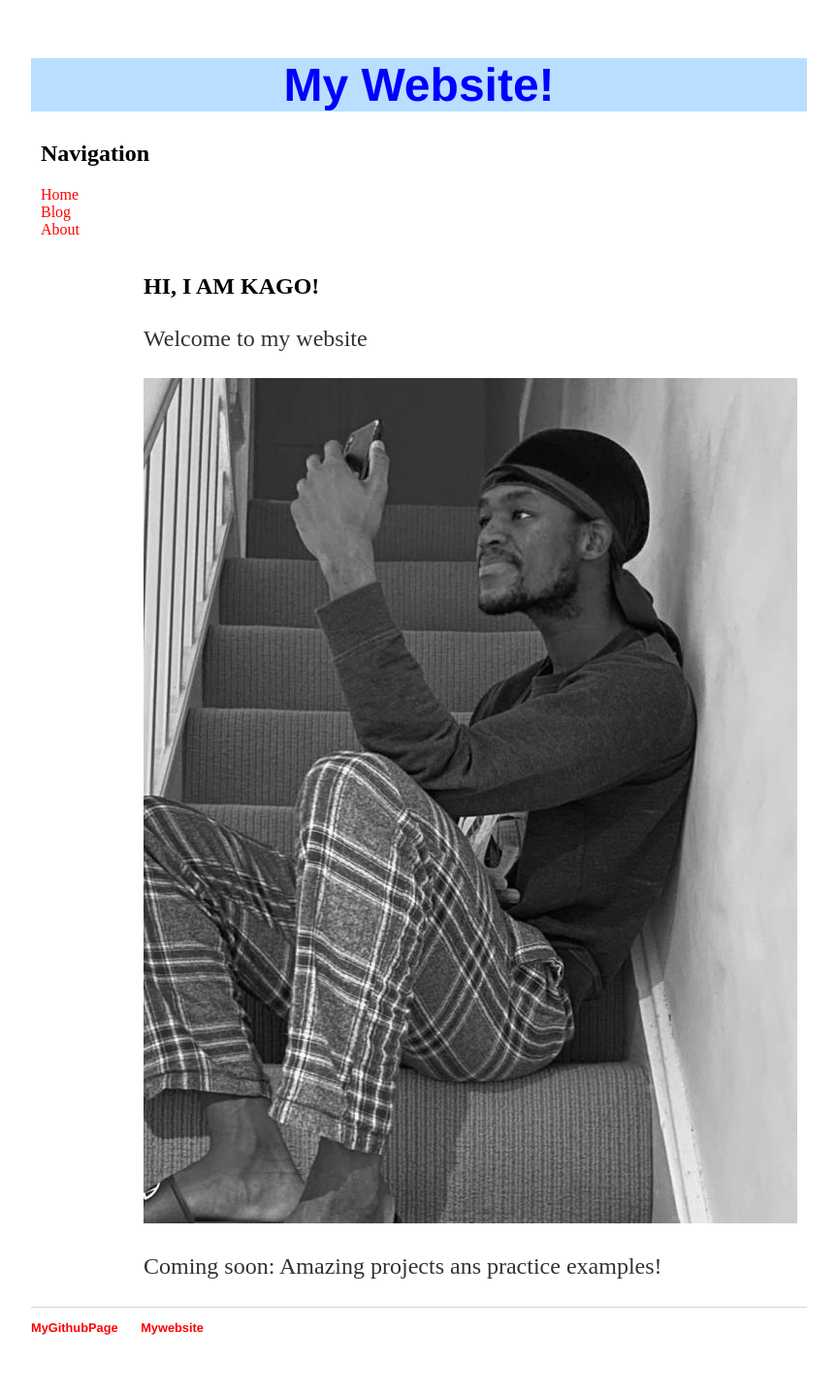
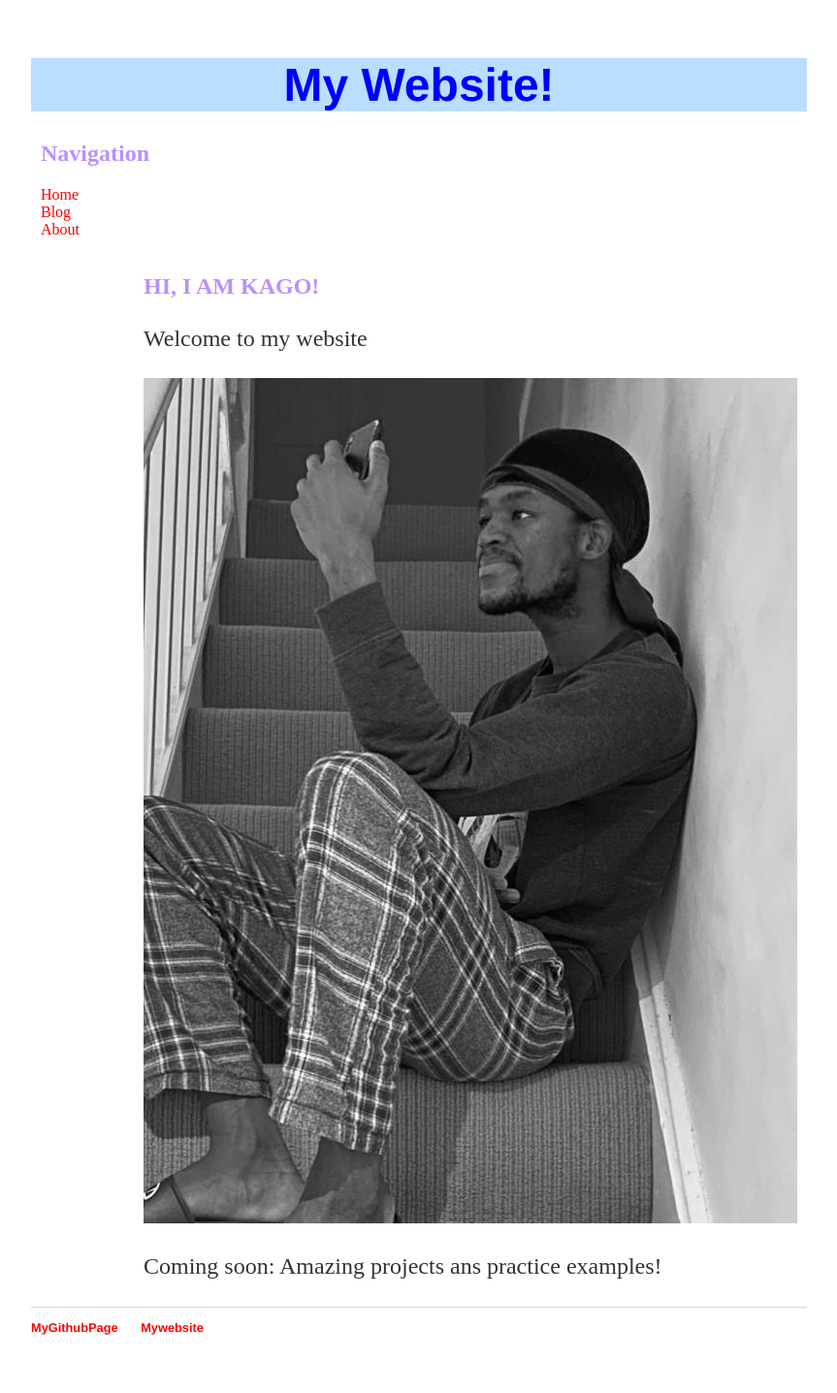
Before and after one commit to KagoPrezRantsho/KagoPrezRantsho.github.io, a Jekyll site: the page built from index.html, in a window 1280 px wide. Shown: the whole page at 97% size, without its empty margins (208-1071 px from the left). Built offline with Jekyll 4.4.1, drawn with Linux system fonts in a browser that asks for light colours.

Commit message:
Update main.css

```diff
--- a/css/main.css
+++ b/css/main.css
@@ -10,6 +10,11 @@ h1 {
   color:blue;
   margin: 0px;
 }
+
+h2 {
+  color: #ba90ff;
+}
+
 p {
   font-size: 1.5em;
   line-height: 1.4em;
@@ -62,6 +67,7 @@ padding: 10px;
 }
 #main {
   float:right;
+  width: 600 px;
 }
 #footer {
   clear: both;
```
